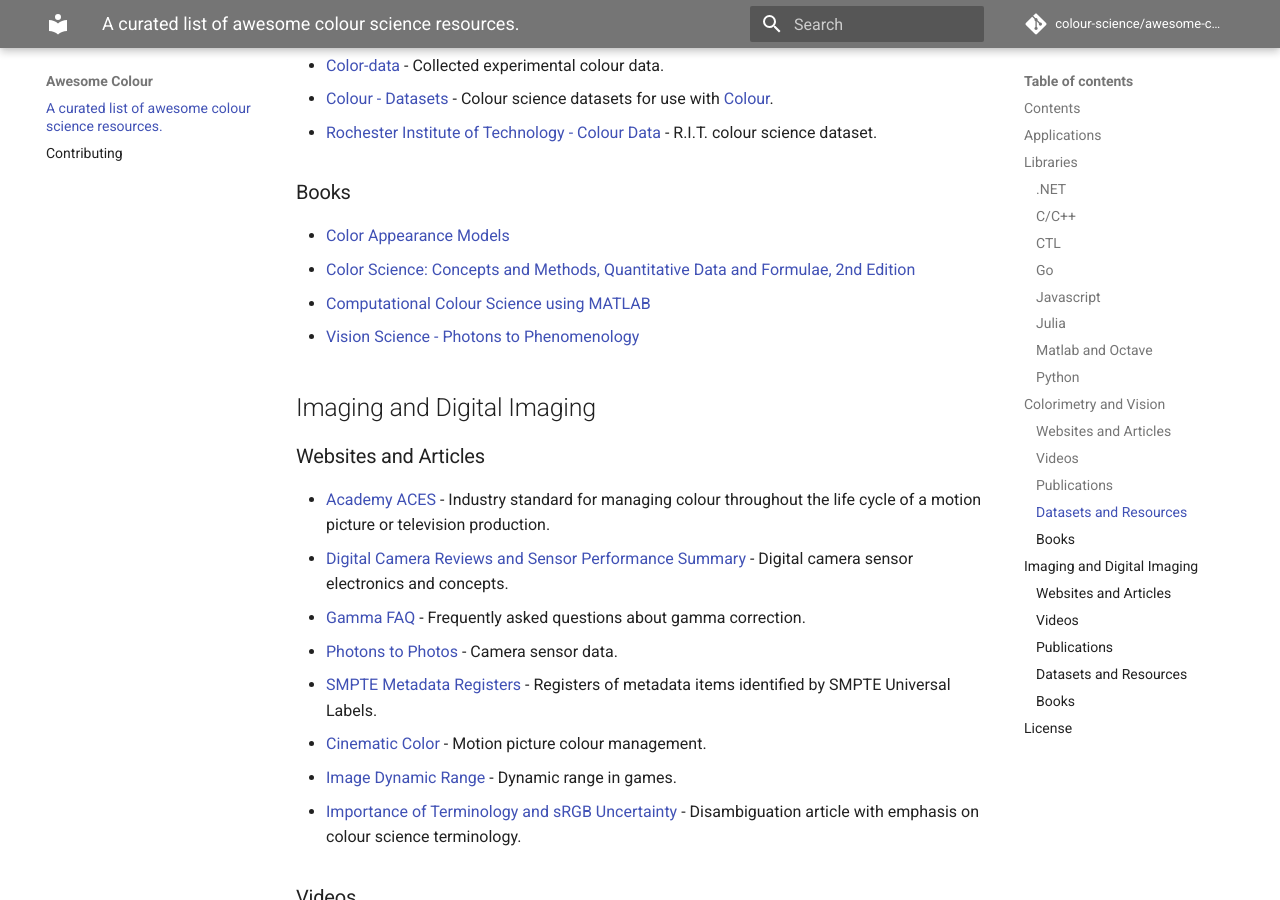
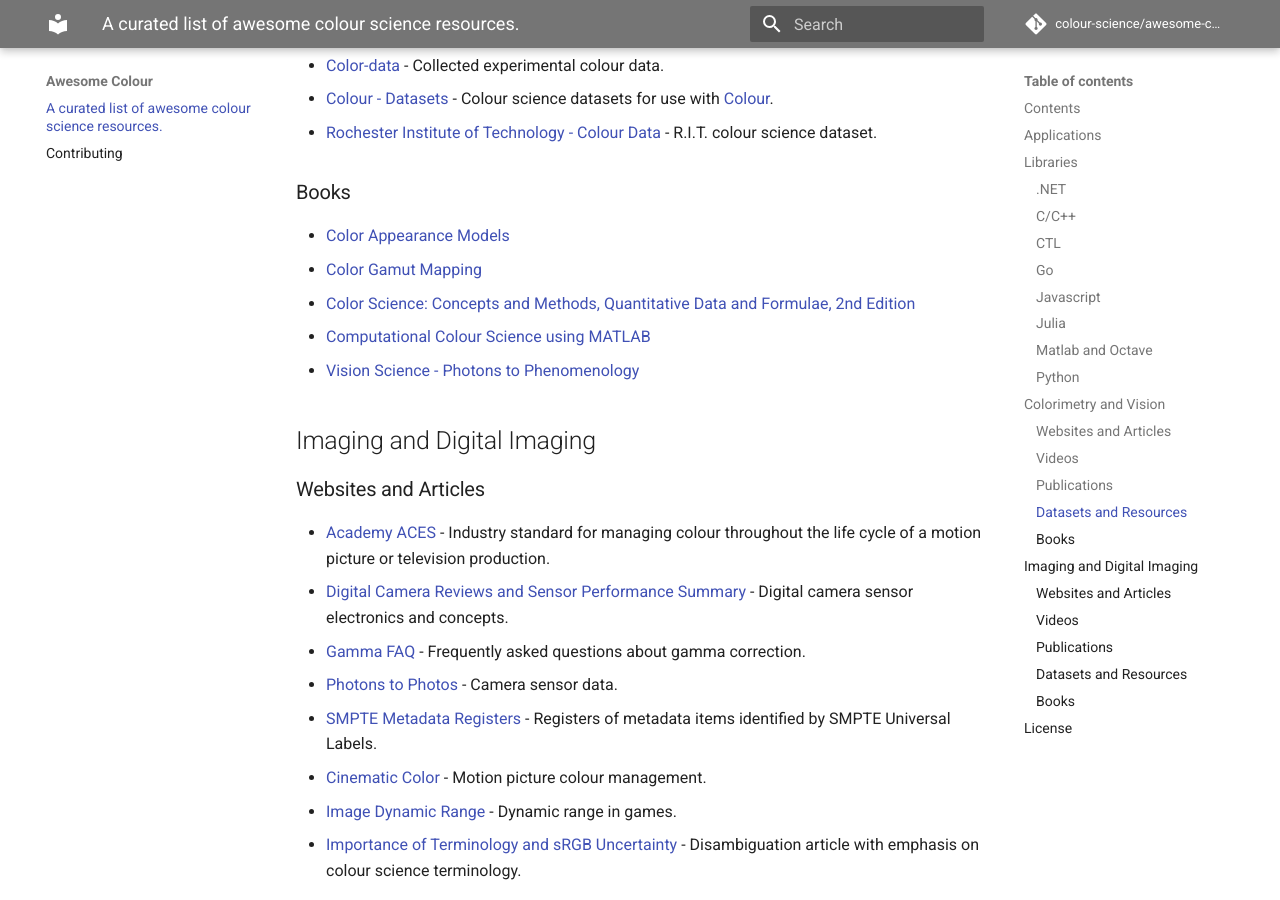
Before and after one commit to colour-science/awesome-colour, an MkDocs documentation site: the page built from docs/index.md, in a window 1280 px wide and 900 px high, scrolled down 3673 px. Built offline with MkDocs 1.6.1 and Material for MkDocs 9.7.7, drawn with Linux system fonts in a browser that asks for light colours; comment, search, counter and statistics services are not loaded.

Commit message:
Add "Color Gamut Mapping".

```diff
--- a/docs/index.md
+++ b/docs/index.md
@@ -127,6 +127,7 @@
 ### Books
 
 - [Color Appearance Models](http://onlinelibrary.wiley.com/book/10.1002/9781118653128)
+- [Color Gamut Mapping](https://onlinelibrary.wiley.com/doi/book/10.1002/9780470758922)
 - [Color Science: Concepts and Methods, Quantitative Data and Formulae, 2nd Edition ](https://www.wiley.com/en-us/Color+Science%3A+Concepts+and+Methods%2C+Quantitative+Data+and+Formulae%2C+2nd+Edition-p-9780471399186)
 - [Computational Colour Science using MATLAB](https://onlinelibrary.wiley.com/doi/book/10.1002/9780470710890)
 - [Vision Science - Photons to Phenomenology](https://mitpress.mit.edu/books/vision-science)
```
Also changed, not shown: readme.md (+1 -0 lines).
